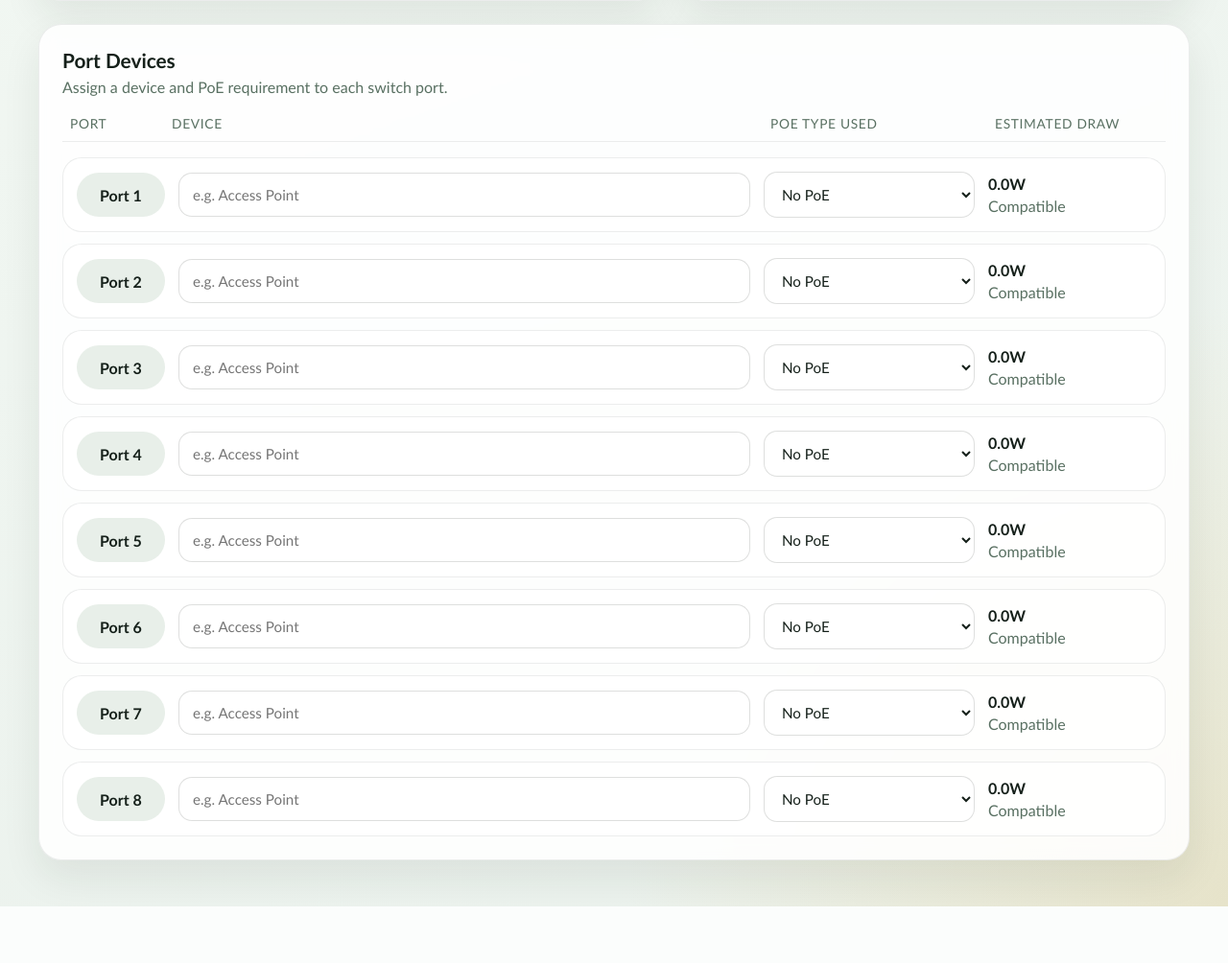
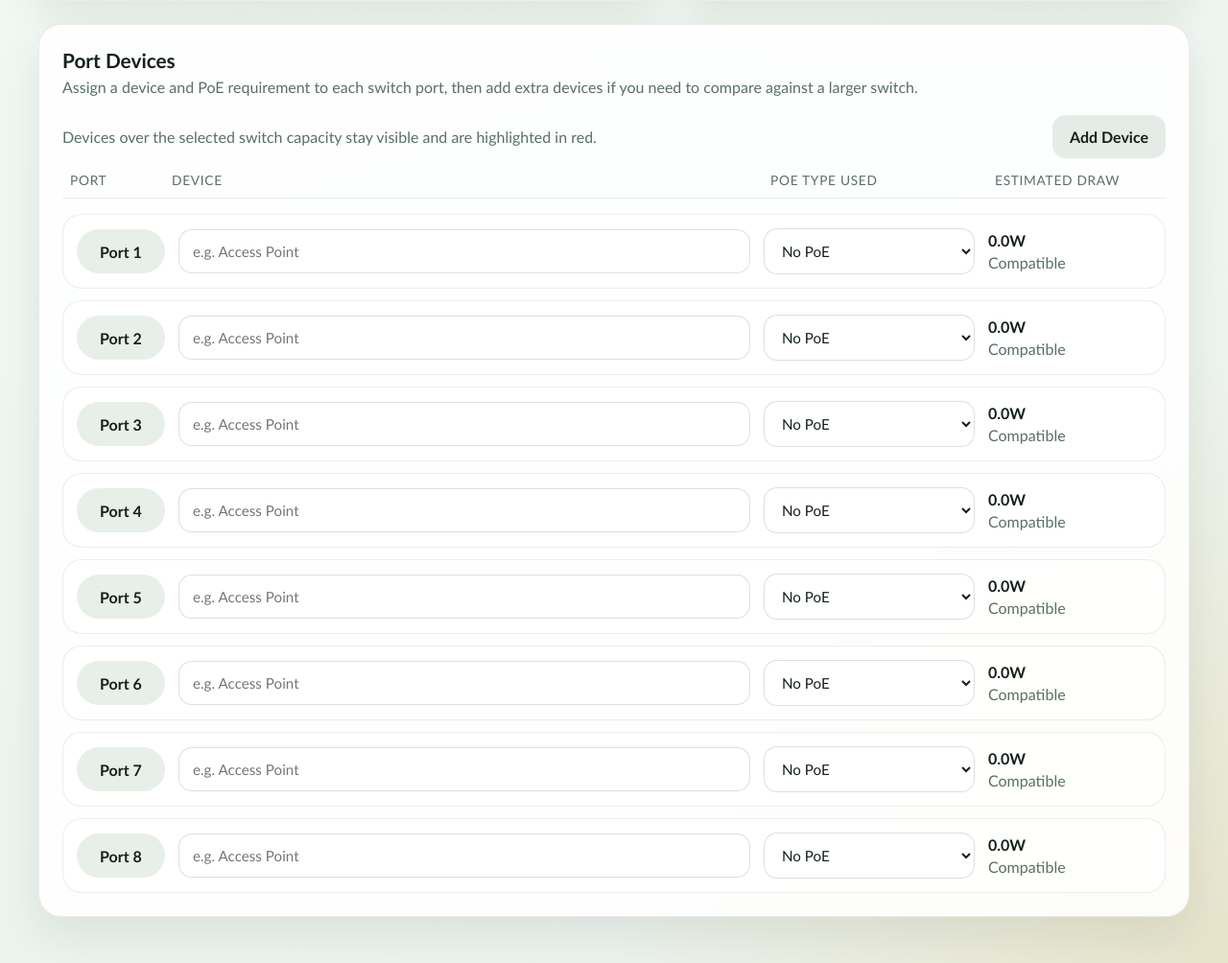
Before and after one commit to AVToolSet/FrontEnd, a Flask app: page /poe-calc in a window 1280 px wide. Shown: the part 911-1915 px from the top of the page at 96% size. Before the commit the page ends 1856 px from the top, so only its background shows below. Run offline with Flask 3, Linux system fonts and the light colour scheme.

Commit message:
Preserve PoE device list across switch changes

```diff
--- a/static/poe_calc/app.js
+++ b/static/poe_calc/app.js
@@ -174,6 +174,7 @@ const elements = {
   budget: document.querySelector("#poe-budget"),
   switchType: document.querySelector("#switch-poe-type"),
   portCount: document.querySelector("#port-count"),
+  addDevice: document.querySelector("#add-device"),
   exportCsv: document.querySelector("#export-csv"),
   resetForm: document.querySelector("#reset-form"),
   catalogNote: document.querySelector("#catalog-note"),
@@ -271,17 +272,17 @@ function createPortRow(index) {
   return fragment;
 }
 
-function syncPortRows() {
-  const requestedCount = Math.max(1, Number.parseInt(elements.portCount.value, 10) || 1);
+function getSelectedPortCount() {
+  return Math.max(1, Number.parseInt(elements.portCount.value, 10) || 1);
+}
+
+function syncPortRows(targetCount = getSelectedPortCount()) {
+  const requestedCount = Math.max(1, targetCount || 1);
   const currentCount = elements.portsContainer.children.length;
 
   if (currentCount < requestedCount) {
     for (let index = currentCount; index < requestedCount; index += 1) {
       elements.portsContainer.appendChild(createPortRow(index));
-    }
-  } else if (currentCount > requestedCount) {
-    for (let index = currentCount; index > requestedCount; index -= 1) {
-      elements.portsContainer.lastElementChild.remove();
     }
   }
 }
@@ -377,13 +378,16 @@ async function exportToCsv() {
     ["Total Device Usage (W)", totalUsage.toFixed(1)],
     ["Headroom (W)", headroom.toFixed(1)],
     [],
-    ["Port", "Device", "PoE Type", "Estimated Draw (W)", "Compatible"],
+    ["Port", "Device", "PoE Type", "Estimated Draw (W)", "Compatible", "Within Selected Capacity"],
   ];
+
+  const selectedPortCount = getSelectedPortCount();
 
   rows.forEach((row, index) => {
     const deviceName = row.querySelector(".device-name").value.trim();
     const poeType = row.querySelector(".device-poe-type").value;
     const compatible = POE_TYPES[poeType].rank <= POE_TYPES[elements.switchType.value].rank;
+    const withinCapacity = index < selectedPortCount;
 
     lines.push([
       `Port ${index + 1}`,
@@ -391,6 +395,7 @@ async function exportToCsv() {
       POE_TYPES[poeType].label,
       POE_TYPES[poeType].watts.toFixed(1),
       compatible ? "Yes" : "No",
+      withinCapacity ? "Yes" : "No",
     ]);
   });
 
@@ -422,12 +427,8 @@ function resetForm() {
   renderModelOptions();
   elements.modelSelect.value = defaultCatalogModelIndex("cisco");
   syncInputMode();
-
-  const rows = [...elements.portsContainer.querySelectorAll(".port-row")];
-  rows.forEach((row) => {
-    row.querySelector(".device-name").value = "";
-    row.querySelector(".device-poe-type").value = "none";
-  });
+  elements.portsContainer.innerHTML = "";
+  syncPortRows();
 
   updateCalculator();
 }
@@ -447,7 +448,7 @@ function restoreState() {
   elements.budget.value = draft.budget || elements.budget.value;
   elements.switchType.value = draft.switchType || elements.switchType.value;
   elements.portCount.value = draft.portCount || elements.portCount.value;
-  syncPortRows();
+  syncPortRows(Math.max(getSelectedPortCount(), draft.rows?.length || 0));
 
   (draft.rows || []).forEach((savedRow, index) => {
     const row = elements.portsContainer.children[index];
@@ -461,18 +462,31 @@ function restoreState() {
 
 function updatePortCompatibility() {
   const switchRank = POE_TYPES[elements.switchType.value].rank;
+  const selectedPortCount = getSelectedPortCount();
   const rows = [...elements.portsContainer.querySelectorAll(".port-row")];
 
-  rows.forEach((row) => {
+  rows.forEach((row, index) => {
     const typeSelect = row.querySelector(".device-poe-type");
     const wattsOutput = row.querySelector(".device-watts");
     const supportNote = row.querySelector(".support-note");
     const selectedType = POE_TYPES[typeSelect.value];
     const isCompatible = selectedType.rank <= switchRank;
+    const isOverCapacity = index >= selectedPortCount;
+    const noteParts = [];
 
     wattsOutput.textContent = formatWatts(selectedType.watts);
-    supportNote.textContent = isCompatible ? "Compatible" : "Switch type too low";
-    supportNote.classList.toggle("warning", !isCompatible);
+    row.classList.toggle("over-capacity", isOverCapacity);
+
+    if (isOverCapacity) {
+      noteParts.push("Over selected switch capacity");
+    }
+
+    if (!isCompatible) {
+      noteParts.push("Switch type too low");
+    }
+
+    supportNote.textContent = noteParts.join(" | ") || "Compatible";
+    supportNote.classList.toggle("warning", noteParts.length > 0);
   });
 }
 
@@ -481,6 +495,7 @@ function updateCalculator() {
   updatePortCompatibility();
 
   const budget = Math.max(0, Number.parseFloat(elements.budget.value) || 0);
+  const selectedPortCount = getSelectedPortCount();
   const rows = [...elements.portsContainer.querySelectorAll(".port-row")];
   const totalUsage = rows.reduce((sum, row) => {
     const type = row.querySelector(".device-poe-type").value;
@@ -499,6 +514,7 @@ function updateCalculator() {
     const type = row.querySelector(".device-poe-type").value;
     return POE_TYPES[type].rank > POE_TYPES[elements.switchType.value].rank;
   }).length;
+  const overCapacityCount = rows.filter((_, index) => index >= selectedPortCount).length;
 
   elements.statusCard.dataset.state = status.state;
   elements.statusDot.style.backgroundColor = status.color;
@@ -519,15 +535,17 @@ function updateCalculator() {
 
   if (status.state === "red") {
     const compatibilityNote = incompatibleCount > 0 ? ` ${incompatibleCount} port(s) also require a higher PoE type than the switch supports.` : "";
-    elements.statusMessage.textContent = `Assigned devices exceed the switch budget by ${formatWatts(Math.abs(headroom))}.${compatibilityNote}`;
+    const capacityNote = overCapacityCount > 0 ? ` ${overCapacityCount} device(s) are also over the selected switch capacity.` : "";
+    elements.statusMessage.textContent = `Assigned devices exceed the switch budget by ${formatWatts(Math.abs(headroom))}.${capacityNote}${compatibilityNote}`;
     elements.summaryHeadroom.textContent = `${formatWatts(Math.abs(headroom))} over budget`;
+    saveState();
     return;
   }
 
   if (status.state === "yellow") {
-    elements.statusMessage.textContent = `The switch is still within budget, but only ${formatWatts(headroom)} of PoE headroom remains.${incompatibleCount > 0 ? ` ${incompatibleCount} port(s) need a higher PoE type.` : ""}`;
+    elements.statusMessage.textContent = `The switch is still within budget, but only ${formatWatts(headroom)} of PoE headroom remains.${overCapacityCount > 0 ? ` ${overCapacityCount} device(s) are over the selected switch capacity.` : ""}${incompatibleCount > 0 ? ` ${incompatibleCount} port(s) need a higher PoE type.` : ""}`;
   } else {
-    elements.statusMessage.textContent = `The switch has ${formatWatts(headroom)} of PoE headroom remaining.${incompatibleCount > 0 ? ` ${incompatibleCount} port(s) need a higher PoE type.` : ""}`;
+    elements.statusMessage.textContent = `The switch has ${formatWatts(headroom)} of PoE headroom remaining.${overCapacityCount > 0 ? ` ${overCapacityCount} device(s) are over the selected switch capacity.` : ""}${incompatibleCount > 0 ? ` ${incompatibleCount} port(s) need a higher PoE type.` : ""}`;
   }
 
   elements.summaryHeadroom.textContent = `${formatWatts(headroom)} headroom`;
@@ -545,6 +563,11 @@ elements.modelSelect.addEventListener("change", () => {
   updateCalculator();
 });
 
+elements.addDevice.addEventListener("click", () => {
+  syncPortRows(elements.portsContainer.children.length + 1);
+  updateCalculator();
+});
+
 [elements.switchName, elements.model, elements.budget, elements.switchType, elements.portCount].forEach((input) => {
   input.addEventListener("input", updateCalculator);
   input.addEventListener("change", updateCalculator);
--- a/static/poe_calc/styles.css
+++ b/static/poe_calc/styles.css
@@ -58,6 +58,8 @@ h1 { margin-bottom: 12px; font-size: clamp(2rem, 4vw, 3.6rem); line-height: 0.98
 .action-button { border: 0; border-radius: 14px; padding: 13px 18px; font: inherit; font-weight: 700; cursor: pointer; }
 .action-button.primary { color: #fff; background: var(--green); }
 .action-button.secondary { color: var(--text); background: #e5ece7; }
+.ports-toolbar { display: flex; align-items: center; justify-content: space-between; gap: 12px; margin-bottom: 14px; flex-wrap: wrap; }
+.ports-note { margin: 0; color: var(--muted); }
 label { display: flex; flex-direction: column; gap: 8px; font-size: 0.95rem; font-weight: 500; }
 input, select { width: 100%; border: 1px solid rgba(21,32,26,0.14); border-radius: 14px; padding: 13px 14px; font: inherit; color: var(--text); background: var(--surface-strong); }
 .status-card[data-state="green"] { background: linear-gradient(180deg, var(--surface) 0%, var(--green-soft) 100%); }
@@ -78,6 +80,8 @@ input, select { width: 100%; border: 1px solid rgba(21,32,26,0.14); border-radiu
 .ports-container { display: grid; gap: 12px; margin-top: 16px; }
 .port-row { padding: 14px; border-radius: 20px; background: rgba(255,255,255,0.72); border: 1px solid rgba(21,32,26,0.08); }
 .port-badge { min-height: 46px; padding: 0 12px; background: #e8efe9; color: var(--text); }
+.port-row.over-capacity { background: var(--red-soft); border-color: rgba(207, 63, 46, 0.28); }
+.port-row.over-capacity .port-badge { background: rgba(207, 63, 46, 0.14); color: var(--red); }
 .port-draw { display: flex; flex-direction: column; gap: 4px; }
 .support-note.warning { color: var(--red); font-weight: 700; }
 @media (max-width: 920px) {
--- a/templates/poe_calc/index.html
+++ b/templates/poe_calc/index.html
@@ -119,7 +119,12 @@
       <section class="card ports-card">
         <div class="section-heading">
           <h2>Port Devices</h2>
-          <p>Assign a device and PoE requirement to each switch port.</p>
+          <p>Assign a device and PoE requirement to each switch port, then add extra devices if you need to compare against a larger switch.</p>
+        </div>
+
+        <div class="ports-toolbar">
+          <p class="ports-note">Devices over the selected switch capacity stay visible and are highlighted in red.</p>
+          <button id="add-device" class="action-button secondary" type="button">Add Device</button>
         </div>
 
         <div class="ports-header">
```
